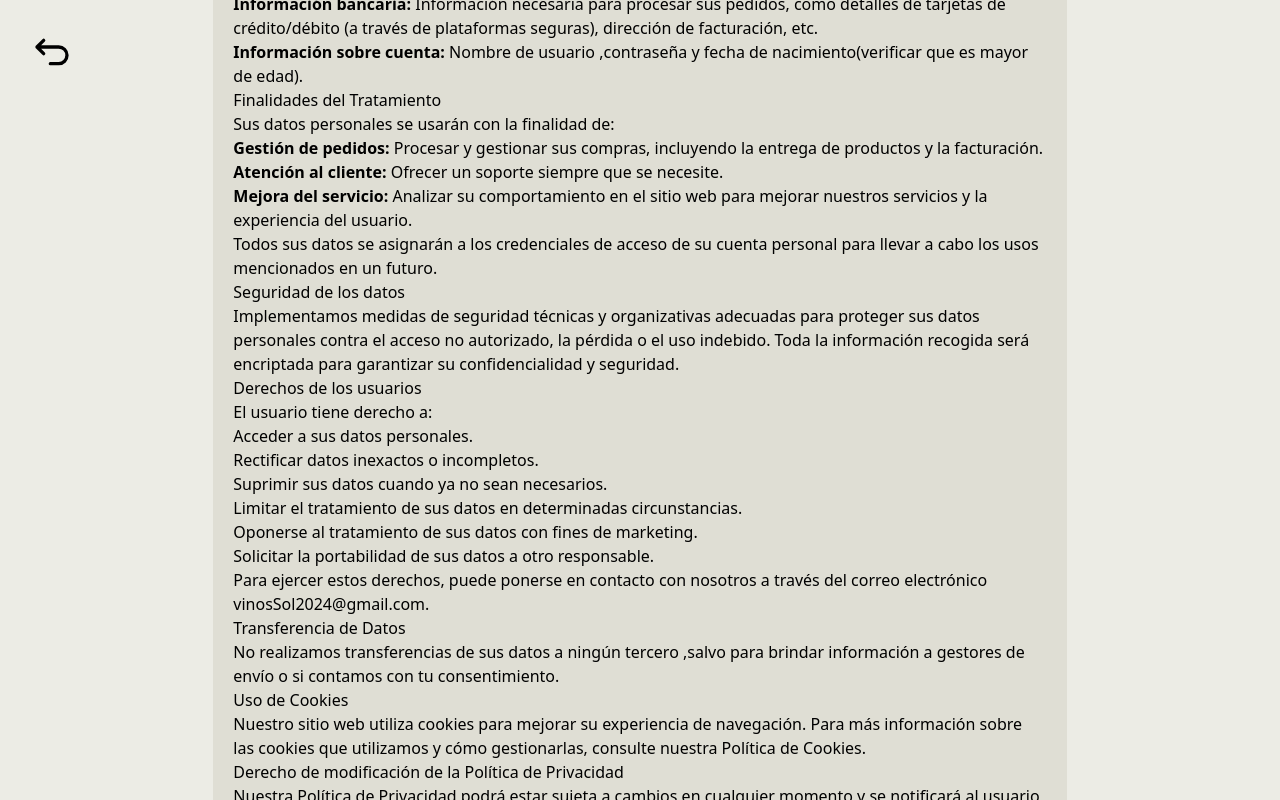
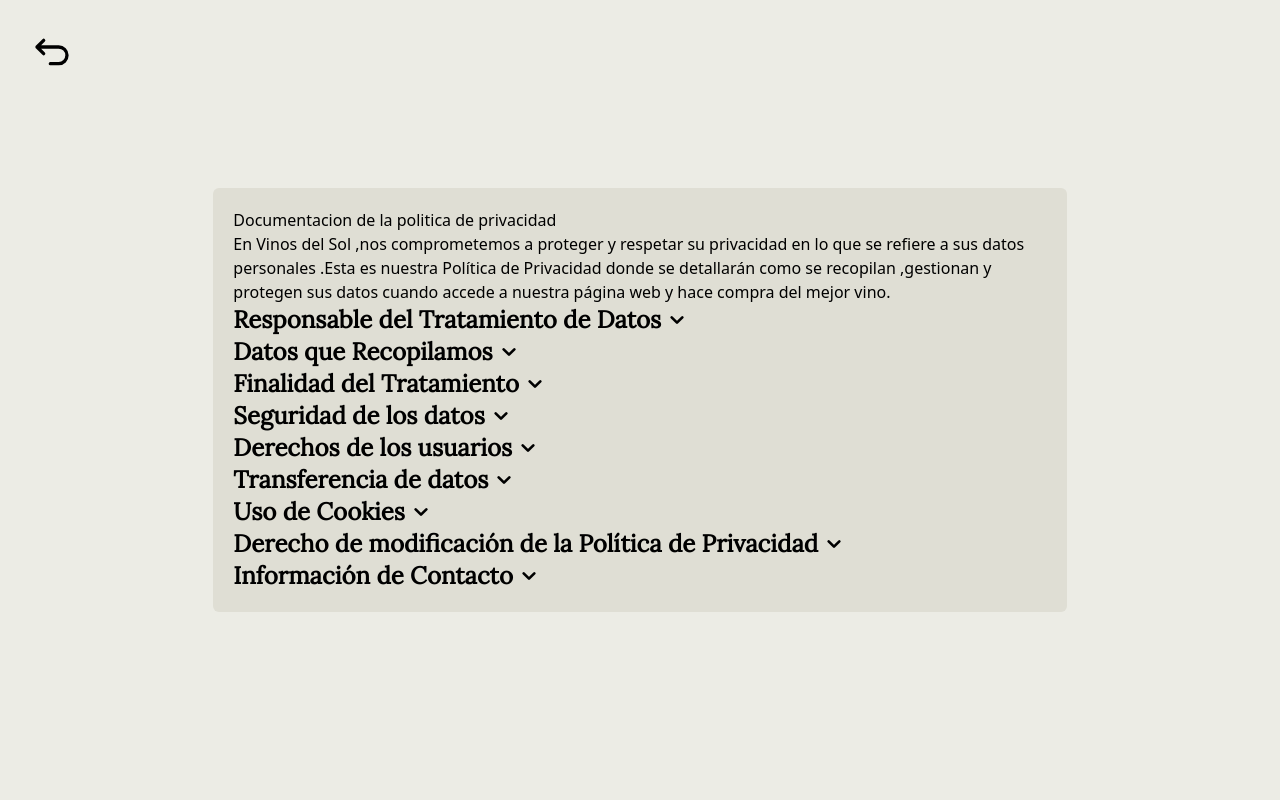
Before and after one commit to agusSantos23/VinosSol, a React (Vite) app: page /termsconditions in a window 1280 px wide. Shown: the top 800 px of the page. Built offline with nearby package versions, Linux system fonts and the light colour scheme.

Commit message:
Privacy Policy 0.1
Casi terminada la creacion de la politica de privacidad

```diff
--- /dev/null
+++ b/src/components/sections/PrivacySection.jsx
@@ -0,0 +1,51 @@
+import PropTypes from "prop-types"
+import { useState } from "react"
+
+const PrivacySection = ({title, children}) => {
+
+  const [breakDown, setBreakDown] = useState(false)
+
+
+  const handleBreakDown = () => setBreakDown(!breakDown)
+
+
+
+
+  return (
+
+    <section>
+      <header onClick={handleBreakDown} className="w-max flex justify-start items-center">
+        <h2 className="text-2xl font-bold font-lora">{title}</h2>
+
+        <svg
+          width="1em"
+          height="1em"
+          viewBox="0 0 24 24"
+          className="size-8"
+        >
+          <path
+          fill="none"
+          stroke="currentColor"
+          strokeLinecap="round"
+          strokeLinejoin="round"
+          strokeWidth="2"
+          d="m16 10l-4 4l-4-4"
+          />
+        </svg>
+
+      </header>
+
+      <div className={`${!breakDown && "hidden"}`}>
+        {children}
+      </div>
+    </section>
+
+  )
+}
+
+PrivacySection.propTypes = {
+  title: PropTypes.string.isRequired,
+  children: PropTypes.node.isRequired
+}
+
+export default PrivacySection
--- a/src/pages/PrivacyPolicy.jsx
+++ b/src/pages/PrivacyPolicy.jsx
@@ -1,4 +1,5 @@
 import { Link } from "react-router-dom"
+import PrivacySection from "../components/sections/PrivacySection.jsx"
 
 import SVGarrowToLeft from '../assets/svg/common/arrowToLeft.svg'
 
@@ -23,18 +24,14 @@
           En Vinos del Sol ,nos comprometemos a proteger y respetar su privacidad en lo que se refiere a sus datos personales .Esta es nuestra Política de Privacidad donde se detallarán como se recopilan ,gestionan y protegen sus datos cuando accede a nuestra página web y hace compra del mejor vino.
         </p>
 
-        <section>
-          <h2>Responsable del Tratamiento de Datos</h2>
-
+        <PrivacySection title="Responsable del Tratamiento de Datos">
           <p>
             El responsable del tratamiento de sus datos personales es Vinos del Sol ,con domicilio en Calle de la Vina, 12, 28004 Madrid, España , y correo electrónico de contacto: <b>vinosSol2024@gmail.com</b>
           </p>
+        </PrivacySection>
 
-        </section>
-
-        <section>
-          <h2>Datos que Recopilamos</h2>
-          <h3>Recopilamos los siguientes datos personales:</h3>
+        <PrivacySection title="Datos que Recopilamos">
+          <p>Recopilamos los siguientes datos personales:</p>
           <ul>
             <li>
               <b>Informacion de contact:</b> Nombre, apellidos, dirección de correo electrónico y número de teléfono.
@@ -50,11 +47,10 @@
             </li>
           </ul>
 
-        </section>
+        </PrivacySection>
 
-        <section>
-          <h2>Finalidades del Tratamiento</h2>
-          <h3>Sus datos personales se usarán con la finalidad de:</h3>
+        <PrivacySection title="Finalidad del Tratamiento">
+          <p>Sus datos personales se usarán con la finalidad de:</p>
           <ul>
             <li>
               <b>Gestión de pedidos:</b> Procesar y gestionar sus compras, incluyendo la entrega de productos y la facturación.
@@ -71,18 +67,16 @@
             Todos sus datos se asignarán a los credenciales de acceso de su cuenta personal para llevar a cabo los usos mencionados en un futuro.
           </p>
 
-        </section>
+        </PrivacySection>
 
-        <section>
-          <h2>Seguridad de los datos</h2>
+        <PrivacySection title="Seguridad de los datos">
           <p>
             Implementamos medidas de seguridad técnicas y organizativas adecuadas para proteger sus datos personales contra el acceso no autorizado, la pérdida o el uso indebido. Toda la información recogida será encriptada para garantizar su confidencialidad y seguridad.
           </p>
-        </section>
+        </PrivacySection>
 
-        <section>
-          <h2>Derechos de los usuarios</h2>
-          <h3>El usuario tiene derecho a:</h3>
+        <PrivacySection title="Derechos de los usuarios">
+          <p>El usuario tiene derecho a:</p>
           <ul>
             <li>Acceder a sus datos personales.</li>
             <li>Rectificar datos inexactos o incompletos.</li>
@@ -95,29 +89,27 @@
             Para ejercer estos derechos, puede ponerse en contacto con nosotros a través del correo electrónico vinosSol2024@gmail.com.
           </p>
 
-        </section>
+        </PrivacySection>
 
-        <section>
-          <h2>Transferencia de Datos</h2>
+        <PrivacySection title="Transferencia de datos">
           <p>
             No realizamos transferencias de sus datos a ningún tercero ,salvo para brindar información a gestores de envío o si contamos con tu consentimiento.
           </p>
-        </section>
-        <section>
-          <h2>Uso de Cookies</h2>
+        </PrivacySection>
+
+        <PrivacySection title="Uso de Cookies">
           <p>
             Nuestro sitio web utiliza cookies para mejorar su experiencia de navegación. Para más información sobre las cookies que utilizamos y cómo gestionarlas, consulte nuestra Política de Cookies.
           </p>
-        </section>
-        <section>
-          <h2>Derecho de modificación de la Política de Privacidad</h2>
+        </PrivacySection>
+
+        <PrivacySection title="Derecho de modificación de la Política de Privacidad">
           <p>
             Nuestra Política de Privacidad podrá estar sujeta a cambios en cualquier momento y se notificará al usuario cualquiera de estos.
           </p>
-        </section>
+        </PrivacySection>
 
-        <section>
-          <h2>Información de Contacto</h2>
+        <PrivacySection title="Información de Contacto">
           <p>Si resulta tener alguna duda sobre nosotros o sobre esta política de privacidad no dude en ponerse en contacto con nosotros mediante los siguientes medios:</p>
           <ul>
             <li><b>Correo Electrónico:</b> vinosSol2024@gmail.com</li>
@@ -128,7 +120,7 @@
             <li><b>TikTok:</b> @vinosdelsol</li>
             <li><b>YouTube:</b> @VinosDelSol</li>
           </ul>
-        </section>
+        </PrivacySection>
 
       </div>
 
```
Also changed, not shown: 1 other file (tests, documents, lock files or other folders).
